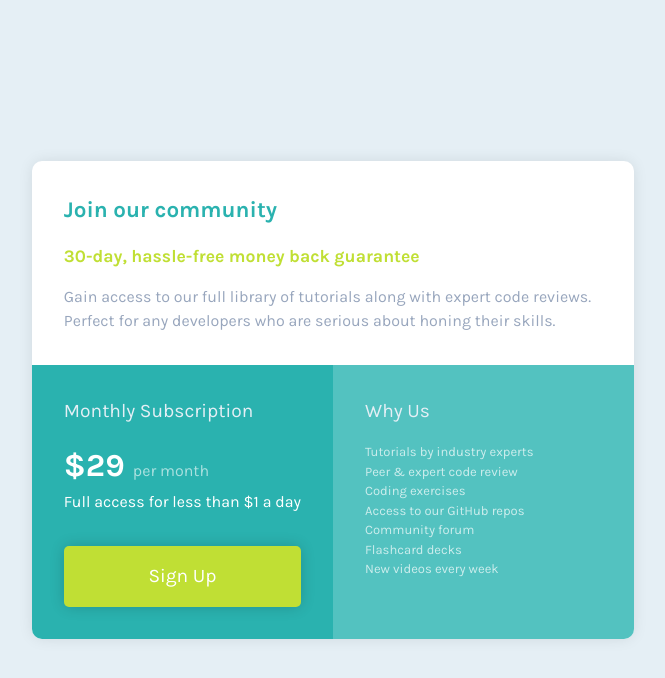
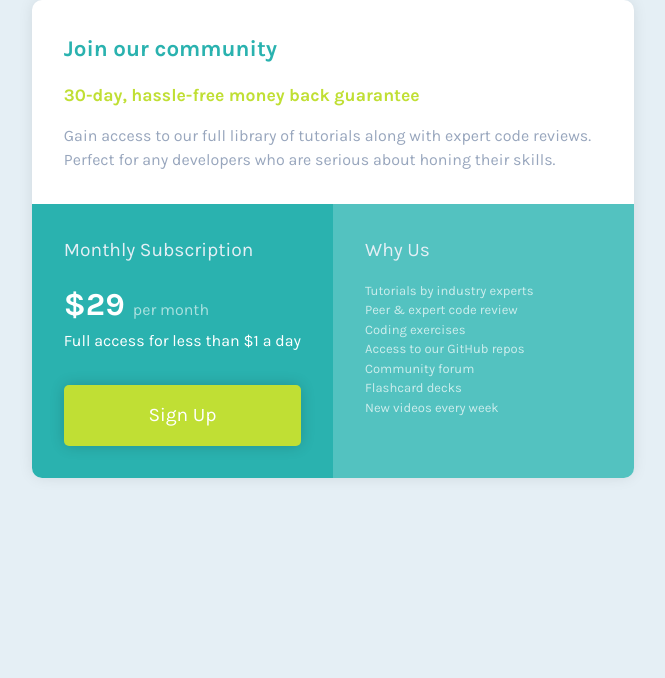
Before and after one commit to cuong0411/single-price-grid-component, a plain HTML site: page index.html in a window 1280 px wide. Shown: the whole page, without its empty margins (307-972 px from the left). Drawn offline with Linux system fonts and the light colour scheme.

Commit message:
delete height: 100% in reset css

```diff
--- a/style.css
+++ b/style.css
@@ -21,10 +21,10 @@
 /*
   3. Allow percentage-based heights in the application
 */
-html,
+/* html,
 body {
   height: 100%;
-}
+} */
 
 /*
   Typographic tweaks!
@@ -95,6 +95,7 @@ body {
   font-size: 1rem;
   color: var(--clr-grayish-blue);
   background-color: var(--clr-light-gray);
+  max-height: 100vh;
 
   display: grid;
   justify-content: center;
```
